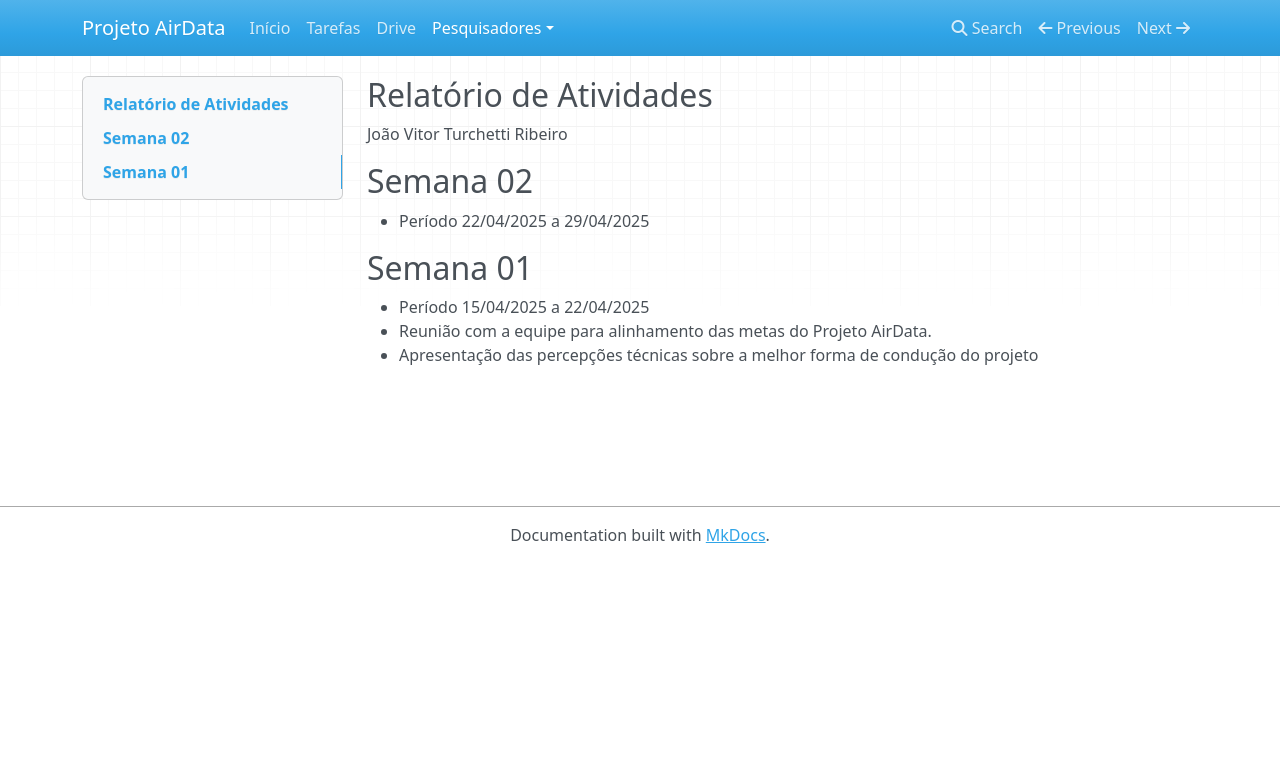
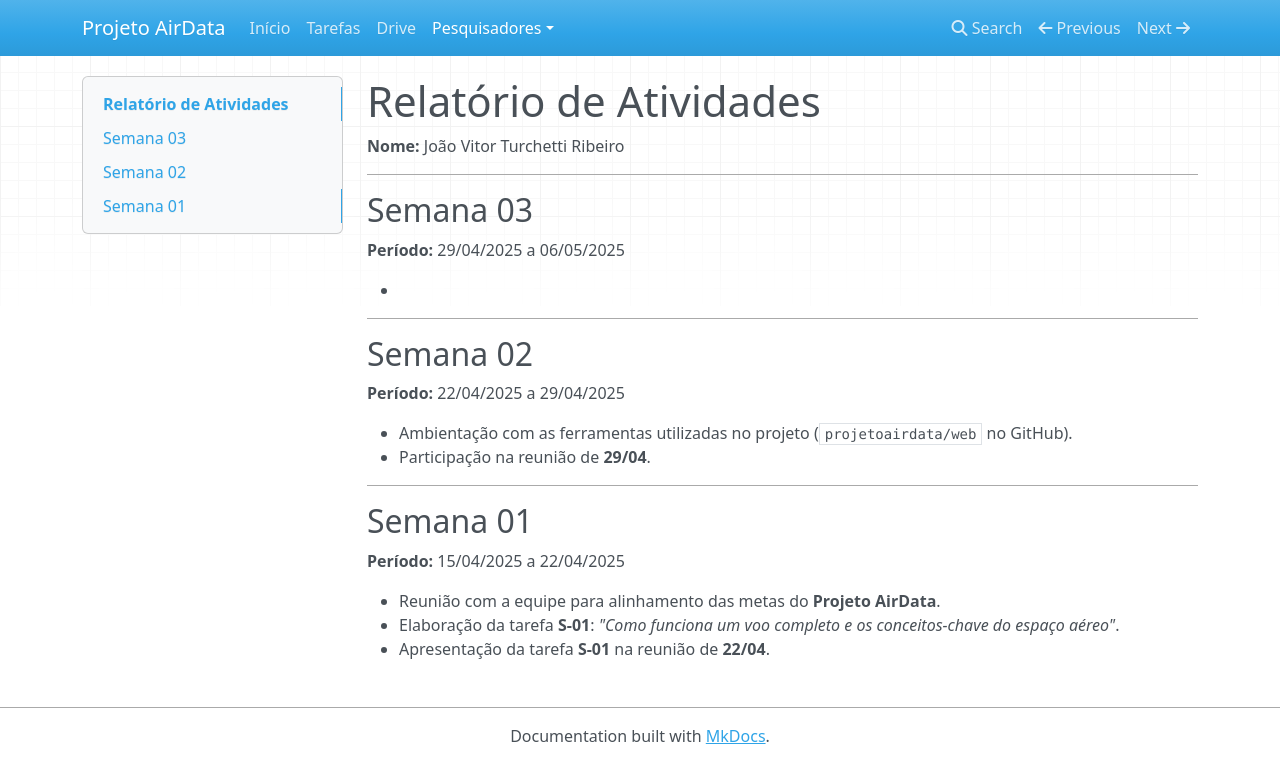
Before and after one commit to projetoairdata/web, an MkDocs documentation site: the page built from docs/pesquisadores/joao_vitor.md, in a window 1280 px wide. Shown: the top 783 px of the page. Built offline with MkDocs 1.6.1, drawn with Linux system fonts in a browser that asks for light colours; nearby versions of some CDN libraries.

Commit message:
Update joao_vitor.md

```diff
--- a/docs/pesquisadores/joao_vitor.md
+++ b/docs/pesquisadores/joao_vitor.md
@@ -1,14 +1,30 @@
-## Relatório de Atividades
+# Relatório de Atividades
 
-João Vitor Turchetti Ribeiro
+**Nome:** João Vitor Turchetti Ribeiro
+
+---
+
+## Semana 03
+
+**Período:** 29/04/2025 a 06/05/2025
+
+-
+
+---
 
 ## Semana 02
 
-- Período 22/04/2025 a 29/04/2025
+**Período:** 22/04/2025 a 29/04/2025
 
+- Ambientação com as ferramentas utilizadas no projeto (`projetoairdata/web` no GitHub).
+- Participação na reunião de **29/04**.
 
-##  Semana 01
+---
 
-- Período 15/04/2025 a 22/04/2025
-- Reunião com a equipe para alinhamento das metas do Projeto AirData.
-- Apresentação das percepções técnicas sobre a melhor forma de condução do projeto
+## Semana 01
+
+**Período:** 15/04/2025 a 22/04/2025
+
+- Reunião com a equipe para alinhamento das metas do **Projeto AirData**.
+- Elaboração da tarefa **S-01**: _"Como funciona um voo completo e os conceitos-chave do espaço aéreo"_.
+- Apresentação da tarefa **S-01** na reunião de **22/04**.
```
